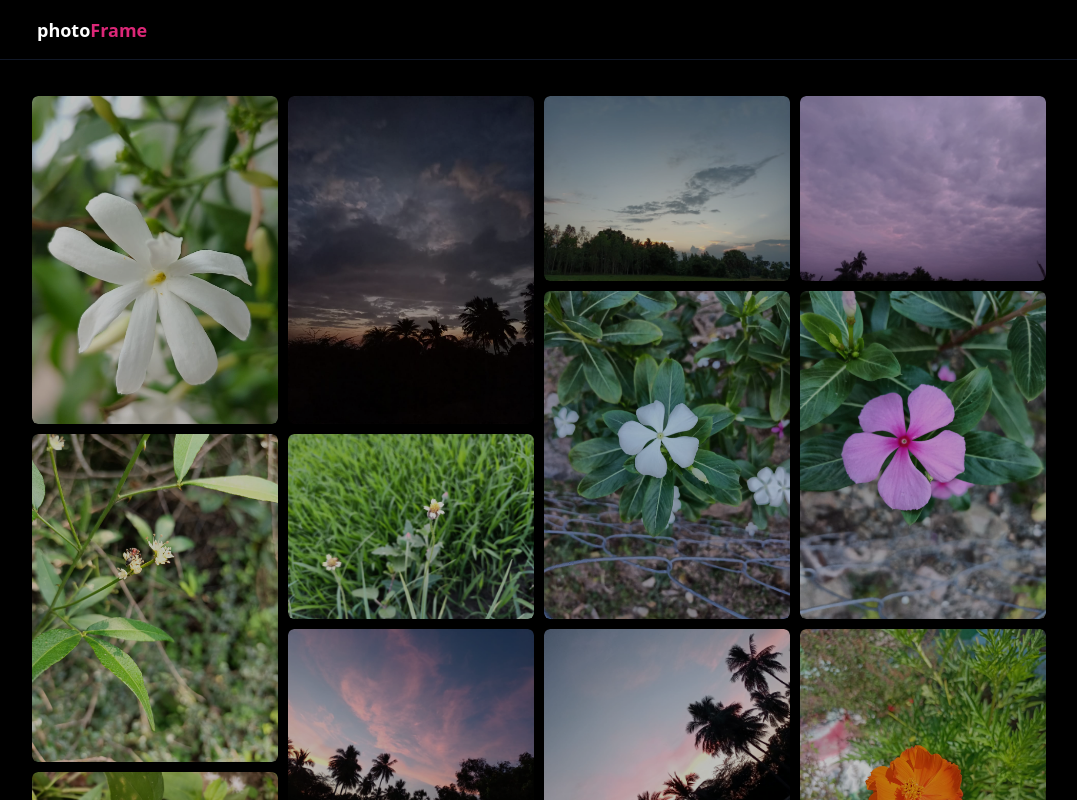
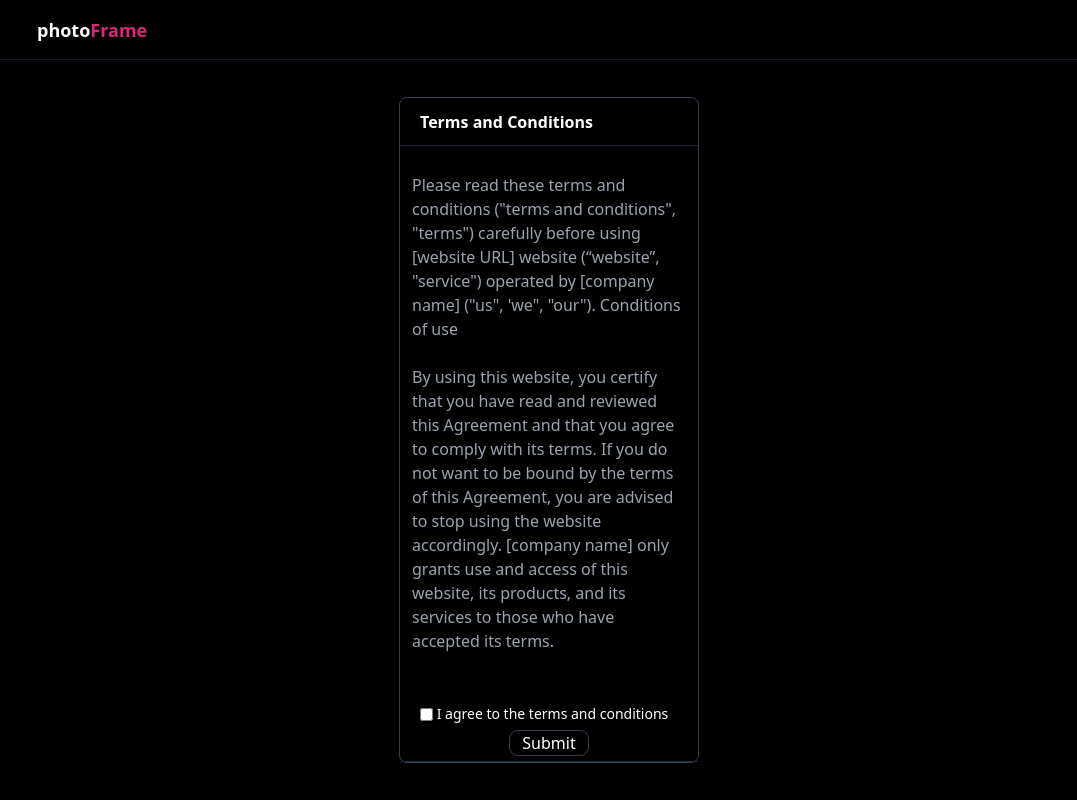
Before and after one commit to Harish-b-03/gallery, a Next.js app: page / in a window 1280 px wide. Shown: the top 800 px of the page, without its empty margins (91-1168 px from the left). Built offline with nearby package versions, Linux system fonts and the light colour scheme.

Commit message:
Terms and Conditions ADDED

```diff
--- /dev/null
+++ b/src/components/terms_conditions.tsx
@@ -0,0 +1,68 @@
+import { useState } from "react";
+
+interface TermsConditionType {
+    showTerms: any,
+    setShowTerms: any,
+}
+
+const TermsConditions:React.FC<TermsConditionType> = ({setShowTerms, showTerms}) => {
+    const [checked, setChecked] = useState(false);
+
+  const handleChange = () => {
+    setChecked(!checked);
+  };
+
+  return (
+    <div className={` ${showTerms?'opacity-1':'opacity-0 pointer-events-none'} fixed top-0 left-0 w-full h-[calc(100vh)] pt-[60px] flex justify-center items-center overflow-x-hidden transition-all duration-300 box-border bg-[black] z-40`}>
+        <div className="w-full md:w-[300px] h-[90%] rounded-lg flex flex-col justify-between items-center border border-solid border-gray-700">
+            <div className="w-full h-12 px-5 font-semibold text-white flex justify-start items-center border-b border-solid border-gray-800">
+                Terms and Conditions
+            </div>
+            <div className="px-3 flex flex-col justify-start text-gray-400 h-3/4 overflow-scroll">
+            Please read these terms and conditions ("terms and conditions", "terms") carefully before using [website URL] website (“website”, "service") operated by [company name] ("us", 'we", "our").
+            Conditions of use <br/><br/>
+            By using this website, you certify that you have read and reviewed this Agreement and that you agree to comply with its terms. If you do not want to be bound by the terms of this Agreement, you are advised to stop using the website accordingly. [company name] only grants use and access of this website, its products, and its services to those who have accepted its terms.
+            <br/><br/><b>Privacy policy</b><br/>
+            Before you continue using our website, we advise you to read our privacy policy [link to privacy policy] regarding our user data collection. It will help you better understand our practices.
+            <br/><br/><b>Age restriction</b><br/>
+            You must be at least 18 (eighteen) years of age before you can use this website. By using this website, you warrant that you are at least 18 years of age and you may legally adhere to this Agreement. [company name] assumes no responsibility for liabilities related to age misrepresentation.
+            <br/><br/><b>Intellectual property</b><br/>
+            You agree that all materials, products, and services provided on this website are the property of [company name], its affiliates, directors, officers, employees, agents, suppliers, or licensors including all copyrights, trade secrets, trademarks, patents, and other intellectual property. You also agree that you will not reproduce or redistribute the [company name]’s intellectual property in any way, including electronic, digital, or new trademark registrations.
+            You grant [company name] a royalty-free and non-exclusive license to display, use, copy, transmit, and broadcast the content you upload and publish. For issues regarding intellectual property claims, you should contact the company in order to come to an agreement.
+            <br/><br/><b>User accounts</b><br/>
+            As a user of this website, you may be asked to register with us and provide private information. You are responsible for ensuring the accuracy of this information, and you are responsible for maintaining the safety and security of your identifying information. You are also responsible for all activities that occur under your account or password.
+            If you think there are any possible issues regarding the security of your account on the website, inform us immediately so we may address them accordingly.
+            We reserve all rights to terminate accounts, edit or remove content and cancel orders at our sole discretion.
+            <br/><br/><b>Applicable law</b><br/>
+            By using this website, you agree that the laws of the [your location], without regard to principles of conflict laws, will govern these terms and conditions, or any dispute of any sort that might come between [company name] and you, or its business partners and associates.
+            <br/><br/><b>Disputes</b><br/>
+            Any dispute related in any way to your use of this website or to products you purchase from us shall be arbitrated by state or federal court [your location] and you consent to exclusive jurisdiction and venue of such courts.
+            <br/><br/><b>Indemnification</b><br/>
+            You agree to indemnify [company name] and its affiliates and hold [company name] harmless against legal claims and demands that may arise from your use or misuse of our services. We reserve the right to select our own legal counsel. oiiiii, en pondattiiyee, unakku intha project pudichirundhuchinaahh enakku thousand ummahs tharanum lips la nalla tight ah katikittuuu.
+            Any dispute related in any way to your use of this website or to products you purchase from us shall be arbitrated by state or federal court [your location] and you consent to exclusive jurisdiction and venue of such courts.
+            <br/><br/><b>Limitation on liability</b><br/>
+            [company name] is not liable for any damages that may occur to you as a result of your misuse of our website.
+            [company name] reserves the right to edit, modify, and change this Agreement at any time. We shall let our users know of these changes through electronic mail. This Agreement is an understanding between [company name] and the user, and this supersedes and replaces all prior agreements regarding the use of this website.
+            <br/><br/><b>Applicable law</b><br/>
+            By using this website, you agree that the laws of the [your location], without regard to principles of conflict laws, will govern these terms and conditions, or any dispute of any sort that might come between [company name] and you, or its business partners and associates.
+            </div>
+            <div className="w-full h-28 md:h-16 px-5 text-white flex flex-col justify-evenly items-center border-b border-solid border-gray-800">
+                <div className="w-full text-sm flex items-center text-white">
+                    <label className="flex items-center">
+                        <input
+                            type={"checkbox"}
+                            checked={checked}
+                            onChange={handleChange}
+                            className="cursor-pointer"
+                        />
+                        &nbsp;I agree to the terms and conditions
+                    </label>
+                </div>
+                <button onClick={()=>{(checked)?setShowTerms(false):''}} className="px-5 py-2 md:py-0 md:px-3 outline outline-1 outline-gray-700 rounded-lg">Submit</button>
+            </div>
+        </div>
+    </div>
+  )
+}
+
+export default TermsConditions
--- a/src/pages/index.tsx
+++ b/src/pages/index.tsx
@@ -5,11 +5,12 @@ import Masonry from "react-masonry-css"
 import ImageContainer from '@/components/Image'
 import ImageViewer from '@/components/ImageViewer'
 import { useState } from 'react'
+import TermsConditions from '@/components/terms_conditions'
 
 export default function Home() {
   const [showImageViewer, setShowImageViewer] = useState(false)
   const [focusImage, setFocusImage] = useState<imageType>({id: 1, src: '/Images/Image-00001.jpeg',})
-
+  const [showTerms, setShowTerms] = useState(true)
   return (
     <Layout>
       <Head>
@@ -35,6 +36,10 @@ export default function Home() {
         {
           <ImageViewer showImageViewer={showImageViewer} setShowImageViewer={setShowImageViewer} focusImage={focusImage} setFocusImage={setFocusImage}/>
         }
+
+        {
+          <TermsConditions showTerms={showTerms} setShowTerms={setShowTerms}/>
+        }
       </main>
     </Layout>
   )
```
